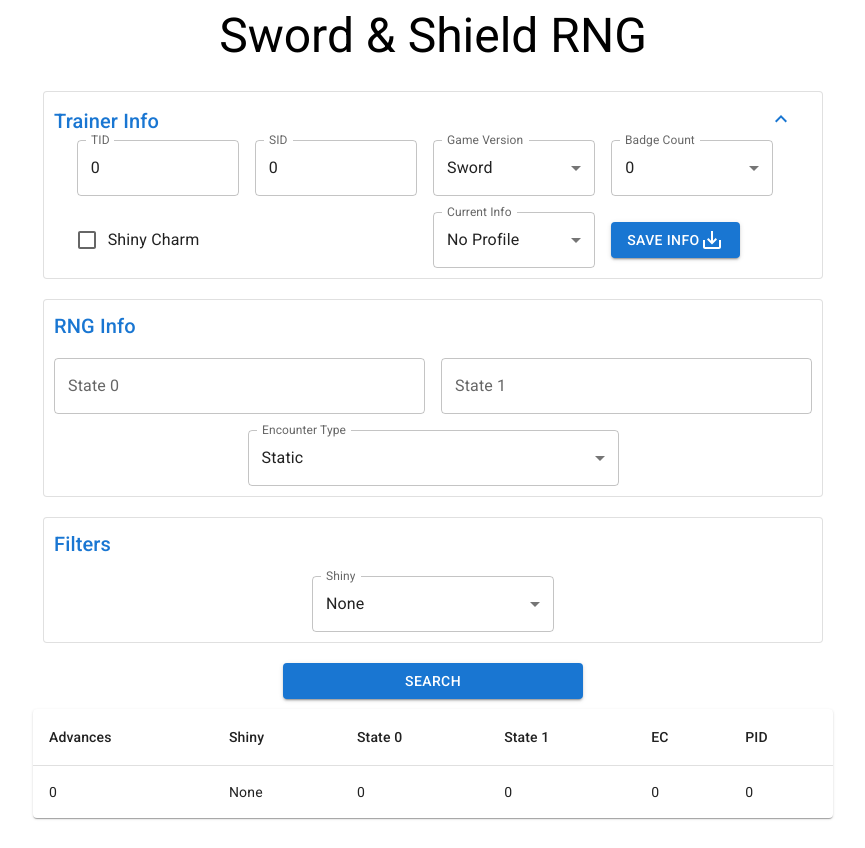
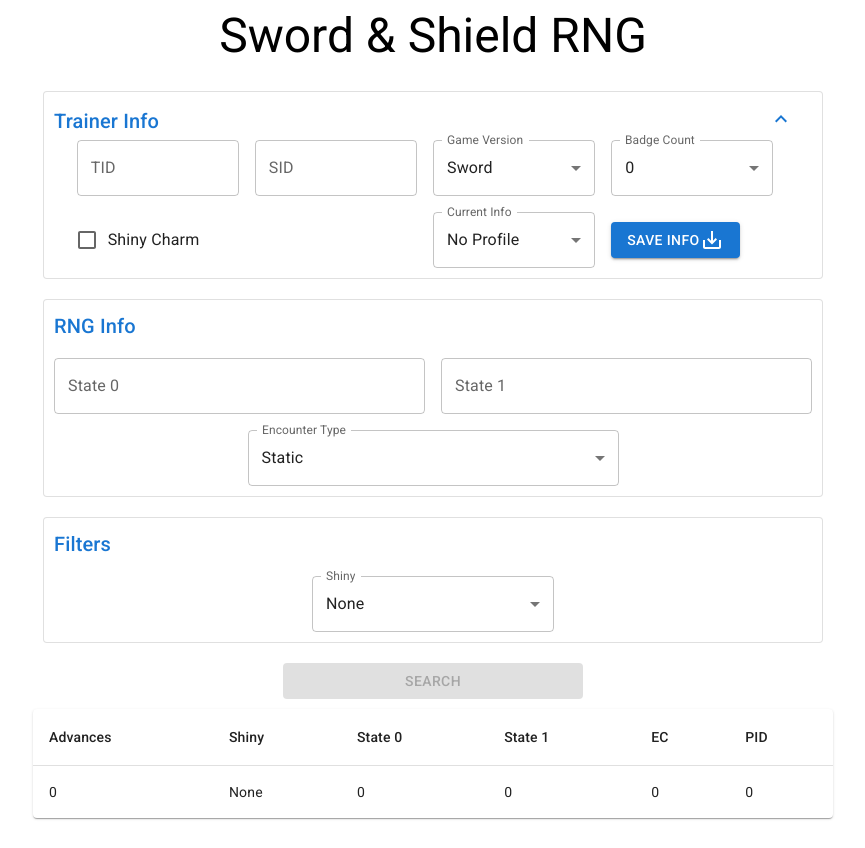
Before and after one commit to ShinySylveon04/PokemonRNGTools, a React (Vite) app: page / in a window 1280 px wide. Shown: the whole page, without its empty margins (207-1072 px from the left). Built offline with nearby package versions, Linux system fonts and the light colour scheme.

Commit message:
Add validation

```diff
--- a/src/App.js
+++ b/src/App.js
@@ -12,10 +12,10 @@
 
 export function App() {
   const [state, setState] = React.useState({
-    state0: BigInt('0xe1e16bc81e378a0b'),
-    state1: BigInt('0xa79a405a9d7f5849'),
-    tid: 0,
-    sid: 0,
+    state0: '',
+    state1: '',
+    tid: '',
+    sid: '',
     shiny: 0,
     encounter: 0,
     shinyCharm: false,
@@ -101,6 +101,7 @@
           variant="contained"
           fullWidth
           sx={{ margin: '10px', ml: 'auto', mr: 'auto', maxWidth: '300px' }}
+          disabled={state0 === '' || state1 === ''}
         >
           Search
         </Button>
--- a/src/RNGInfo.js
+++ b/src/RNGInfo.js
@@ -38,7 +38,10 @@
             onChange={event =>
               setState(state => ({
                 ...state,
-                state0: BigInt(`0x${event.target.value}`),
+                state0:
+                  event.target.value === ''
+                    ? ''
+                    : BigInt(`0x${event.target.value}`),
               }))
             }
           />
@@ -52,7 +55,10 @@
             onChange={event =>
               setState(state => ({
                 ...state,
-                state1: BigInt(`0x${event.target.value}`),
+                state1:
+                  event.target.value === ''
+                    ? ''
+                    : BigInt(`0x${event.target.value}`),
               }))
             }
           />
--- a/src/TrainerInfo.js
+++ b/src/TrainerInfo.js
@@ -97,7 +97,7 @@
                 id="tid"
                 label="TID"
                 variant="outlined"
-                value={state.tid}
+                value={state.tid || ''}
                 onChange={event =>
                   setState(state => ({
                     ...state,
@@ -112,7 +112,7 @@
                 id="sid"
                 label="SID"
                 variant="outlined"
-                value={state.sid}
+                value={state.sid || ''}
                 onChange={event =>
                   setState(state => ({
                     ...state,
```
